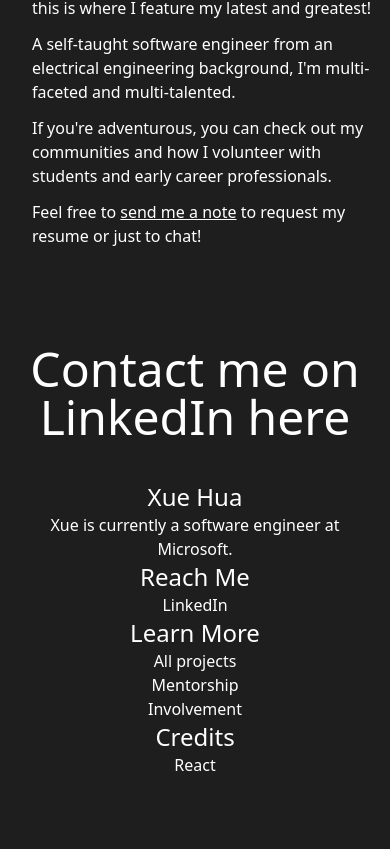
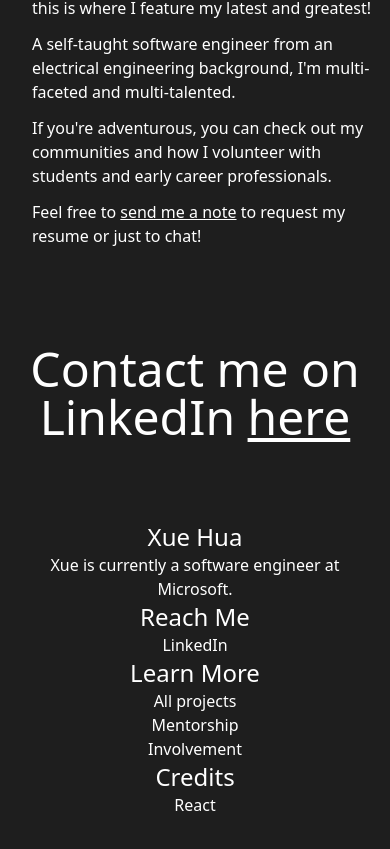
Before and after one commit to etudie/2024-portfolio, a React (Vite) app: page / in a window 390 px wide. Shown: the part 4411-5260 px from the top of the page. Before the commit the page ends 5228 px from the top, so only its background shows below. Built offline with nearby package versions, Linux system fonts and the light colour scheme.

Commit message:
Hide mobile nav on desktop

```diff
--- a/src/components/Navbar.tsx
+++ b/src/components/Navbar.tsx
@@ -81,7 +81,7 @@ export const Navbar = () => {
           <MobileNav setIsOpen={setIsOpen} />
         </div>
       ) : (
-        <div className="fixed right-4 top-4  z-50 ">
+        <div className="fixed right-4 top-4 z-50 block md:hidden ">
           <MobileNavBtn isOpen={isOpen} setIsOpen={setIsOpen} />
         </div>
       )}
--- a/src/components/home/ContactPanel.tsx
+++ b/src/components/home/ContactPanel.tsx
@@ -3,9 +3,11 @@ export const ContactPanel = () => {
     <>
       <div id="contact" className="pt-20 "></div>
 
-      <h1 className="text-center text-5xl text-white">
+      <h1 className="pb-10 text-center text-5xl text-white">
         Contact me on LinkedIn{" "}
-        <a href="https://www.linkedin.com/in/xuengineer/">here</a>
+        <a href="https://www.linkedin.com/in/xuengineer/" className="underline">
+          here
+        </a>
       </h1>
     </>
   );
--- a/src/output.css
+++ b/src/output.css
@@ -807,6 +807,14 @@ video {
   padding-top: 2rem;
 }
 
+.pb-8 {
+  padding-bottom: 2rem;
+}
+
+.pb-10 {
+  padding-bottom: 2.5rem;
+}
+
 .text-center {
   text-align: center;
 }
@@ -981,6 +989,10 @@ body{
     display: flex;
   }
 
+  .md\:hidden {
+    display: none;
+  }
+
   .md\:w-\[330px\] {
     width: 330px;
   }
```
